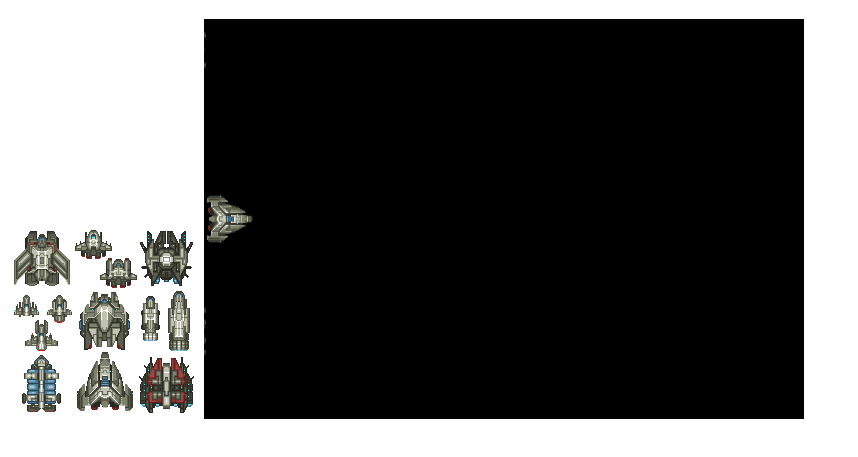
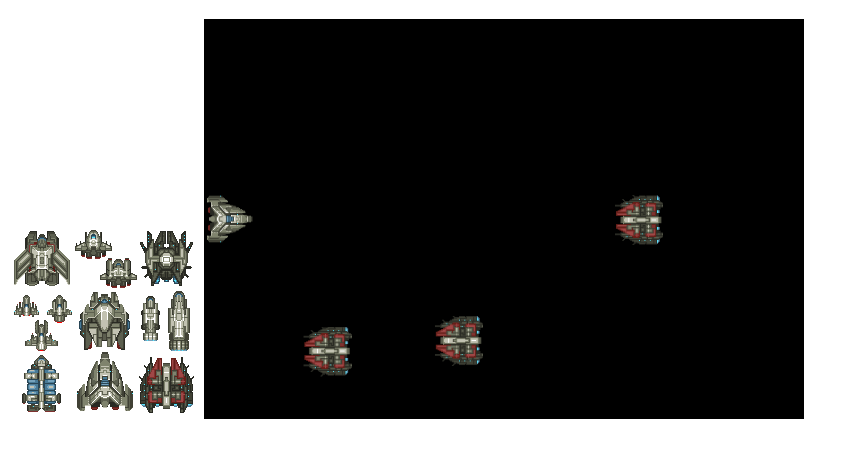
Before and after one commit to sgmeyer/SuperSpaceOdyssey, a plain HTML site: page index.html in a window 1280 px wide. Shown: the part 61-518 px from the top of the page, without its empty margins (0-858 px from the left). Drawn offline with Linux system fonts and the light colour scheme.

Commit message:
Adding constant stream of enemies
This doesn't contain a structure for levels.  Eventually that is the
direction.  This gives a constrant stream of enemies allowing me to
work on firing lasers and collision detection.

```diff
--- a/index.html
+++ b/index.html
@@ -11,6 +11,7 @@
 	<script src="./js/math.js"></script>
 	<script src="./js/game.js"></script>
 	<script src="./js/controls.js"></script>
+	<script src="./js/level.js"></script>
 	<script src="./js/goodguy.js"></script>
 	<script src="./js/badguy.js"></script>
 </head>
--- a/js/badguy.js
+++ b/js/badguy.js
@@ -10,8 +10,6 @@ height	Optional. The height of the image to use (stretch or reduce the image)
 ***/
 
 var badGuys = [];
-badGuys.push(generateBadGuy());
-badGuys.push(generateBadGuy());
 badGuys.push(generateBadGuy());
 
 function BadGuy() {
--- a/js/game.js
+++ b/js/game.js
@@ -16,6 +16,7 @@ var game = {
 		goodGuys[0].updateState();
 		badGuys = badGuys.filter(function(badGuy) { return badGuy.active; });
 		badGuys.forEach(function (badGuy) { badGuy.updateState(delta); });
+		lvl.updateLevel(delta, badGuys);
 	},
 	renderScene: function() {
 		ctx.clearRect(0, 0, canvas.width, canvas.height);
--- /dev/null
+++ b/js/level.js
@@ -0,0 +1,20 @@
+var lvl = new Level();
+
+function Level() {
+
+	this.enemiesOnScreen = 4;
+	this.length = 60000;
+	this.enemiesStager = 1000;
+	this.timing = this.enemiesStager;
+
+	this.updateLevel = function (delta, badGuys) {
+		this.timing -= delta * 1000;
+
+		if(this.timing <= 0) {
+			if(badGuys.length < this.enemiesOnScreen) {
+				badGuys.push(generateBadGuy());
+			}
+			this.timing = this.enemiesStager;
+		}
+	};
+}
--- a/js/math.js
+++ b/js/math.js
@@ -34,20 +34,23 @@ function TravelPath() {
 	this.P3 = null;
 
 	this.generateRandom = function() {
+
+		var constraint = 200;
+
 		this.P0 = new Point();
-		this.P0.x = (game.height / 2) - (Math.random() * game.height);
+		this.P0.x = ((game.height + constraint) / 2) - (Math.random() * (game.height+ constraint));
 		this.P0.y = game.width / 2;
 
 		this.P1 = new Point();
-		this.P1.x = (game.height / 2) - (Math.random() * game.height);
+		this.P1.x = ((game.height + constraint) / 2) - (Math.random() * (game.height + constraint));
 		this.P1.y = Math.random() * 100 + 100;
 
 		this.P2 = new Point();
-		this.P2.x = (game.height / 2) - (Math.random() * game.height);
+		this.P2.x = ((game.height + constraint) / 2) - (Math.random() * (game.height + constraint));
 		this.P2.y = Math.random() * -200 - 50;
 
 		this.P3 = new Point();
-		this.P3.x = (game.height / 2) - (Math.random() * game.height);
+		this.P3.x = ((game.height + constraint) / 2) - (Math.random() * (game.height + constraint));
 		this.P3.y = (game.width / 2* -1)-50;
 	}
 }
```
